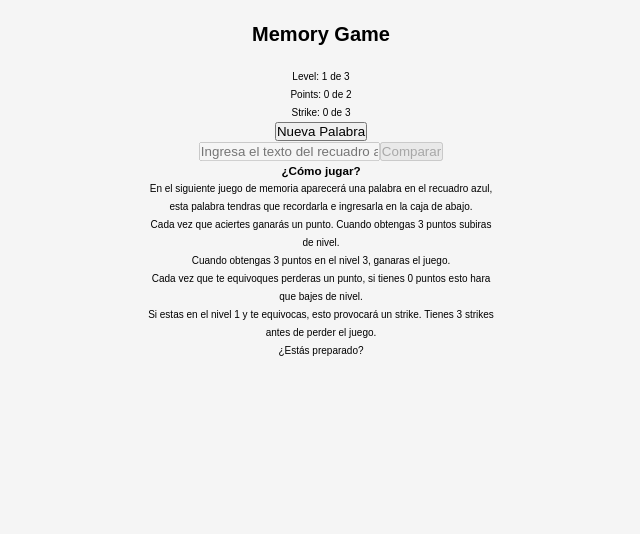
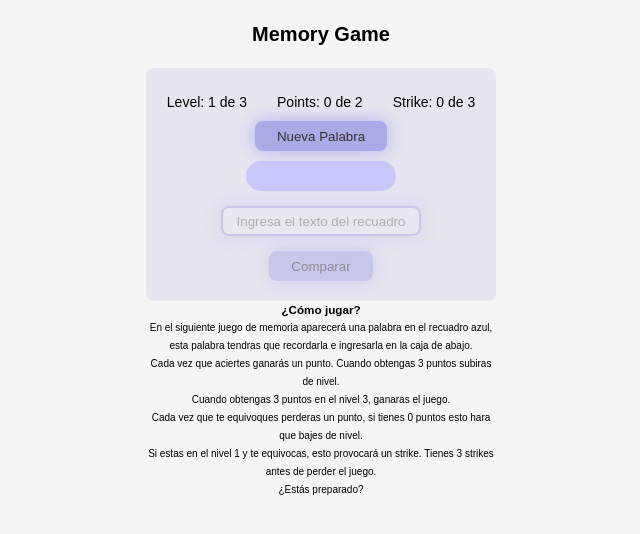
Before and after one commit to danielvaldivv/memoryGame, a React app: page / in a window 1280 px wide. Shown: the top 534 px of the page, without its empty margins (319-959 px from the left). Built offline with nearby package versions, Linux system fonts and the light colour scheme.

Commit message:
[Add] styles interface

```diff
--- a/src/app/App.jsx
+++ b/src/app/App.jsx
@@ -23,9 +23,11 @@ const App = () => {
   else {
     render =
       <section className="MemoryGame--Interface">
-        <p>Level: {initialState.state.levelValue} de 3</p>
-        <p>Points: {initialState.state.points} de 2</p>
-        <p>Strike: {initialState.state.strike} de 3</p>
+        <section className="MemoryGame--Interface__info">
+          <p>Level: {initialState.state.levelValue} de 3</p>
+          <p>Points: {initialState.state.points} de 2</p>
+          <p>Strike: {initialState.state.strike} de 3</p>
+        </section>
         <StartGameButton />
         <WordRender />
         <Verification />
--- a/src/app/App.styl
+++ b/src/app/App.styl
@@ -27,3 +27,28 @@ body
     color: green
     font-size: 3rem
     margin-block: 25px
+
+  .MemoryGame--Interface
+    padding-block: 15px
+    background-color: rgb(230,230,240)
+    border-radius: 8px
+
+    .MemoryGame--Interface__info
+      display: flex
+      justify-content: center
+      gap: 30px
+      margin-block: 10px
+      font-size: 1.4rem
+
+button
+  height: 30px
+  padding-inline: 20px
+  border-radius: 8px
+  border: 2px solid rgb(170,170,230)
+  background-color: rgb(170,170,230)
+  color: #333
+  box-shadow: 0px 0px 15px 2px rgba(120,120,230, 0.4);
+
+
+button:disabled
+  opacity: 50%
--- a/src/components/StartGameButton/index.jsx
+++ b/src/components/StartGameButton/index.jsx
@@ -7,7 +7,12 @@ const StartGameButton = () => {
 
   return (
     <>
-      <button type="button" onClick={ newWord } disabled={disabledWordGenerator} >Nueva Palabra</button>
+      <button
+        className="StartGame"
+        type="button"
+        onClick={ newWord }
+        disabled={disabledWordGenerator}
+      >Nueva Palabra</button>
     </>
   )
 }
--- /dev/null
+++ b/src/components/Verification/Verification.styl
@@ -0,0 +1,14 @@
+form
+  padding: 5px
+
+  input
+    height: 30px
+    width: 200px
+    text-align: center
+    border-radius: 8px
+    border: 2px solid rgb(170,170,230)
+    box-shadow: 0px 0px 15px 3px rgba(170,170,230, 0.5);
+    margin-block-end: 15px
+
+  input:disabled
+    opacity: 50%
--- a/src/components/Verification/index.jsx
+++ b/src/components/Verification/index.jsx
@@ -1,5 +1,7 @@
 import React, { useContext  } from 'react'
 import AppContext from '../../context/AppContext'
+
+import './Verification.styl'
 
 const Verification = () => {
   const { state, setPointsUp, setPointsDown } = useContext(AppContext)
@@ -17,7 +19,7 @@ const Verification = () => {
 
   return (
     <form >
-      <input id="word" type="text" placeholder="Ingresa el texto del recuadro azúl" word="word" disabled={disabledInput} />
+      <input id="word" type="text" placeholder="Ingresa el texto del recuadro" word="word" disabled={disabledInput} /> <br/>
       <button type="button" onClick={ compareWords } disabled={disabledInput}>Comparar</button>
     </form>
   )
--- /dev/null
+++ b/src/components/WordRender/WordRender.styl
@@ -0,0 +1,8 @@
+.WordRender
+  height: 30px
+  width: 150px
+  background-color: rgb(200,200,250)
+  margin: 10px auto
+  border-radius: 15px
+  padding: 5px
+  font-size: 2rem
--- a/src/components/WordRender/index.jsx
+++ b/src/components/WordRender/index.jsx
@@ -1,11 +1,14 @@
 import React, {useContext} from 'react'
 import AppContext from '../../context/AppContext'
+
+import './WordRender.styl'
+
 
 const WordRender = () => {
   const { state } = useContext(AppContext);
   const { renderWord } = state;
 
-  return <h3>{renderWord}</h3>
+  return <h3 className="WordRender">{renderWord}</h3>
 }
 
 export default WordRender
```
